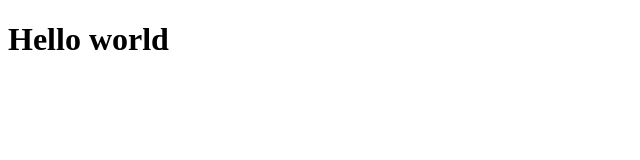
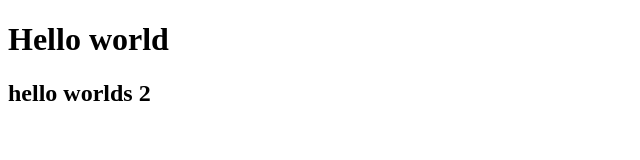
Before and after one commit to pa1mahajan/DEMO1, a plain HTML site: page index.html in a window 1280 px wide. Shown: the whole page, without its empty margins (0-640 px from the left). Drawn offline with Linux system fonts and the light colour scheme.

Commit message:
h2 inserted

```diff
--- a/index.html
+++ b/index.html
@@ -8,6 +8,6 @@
 </head>
 <body>
     <h1>Hello world </h1>
-
+<h2> hello worlds 2</h2>
 </body>
 </html>
```
